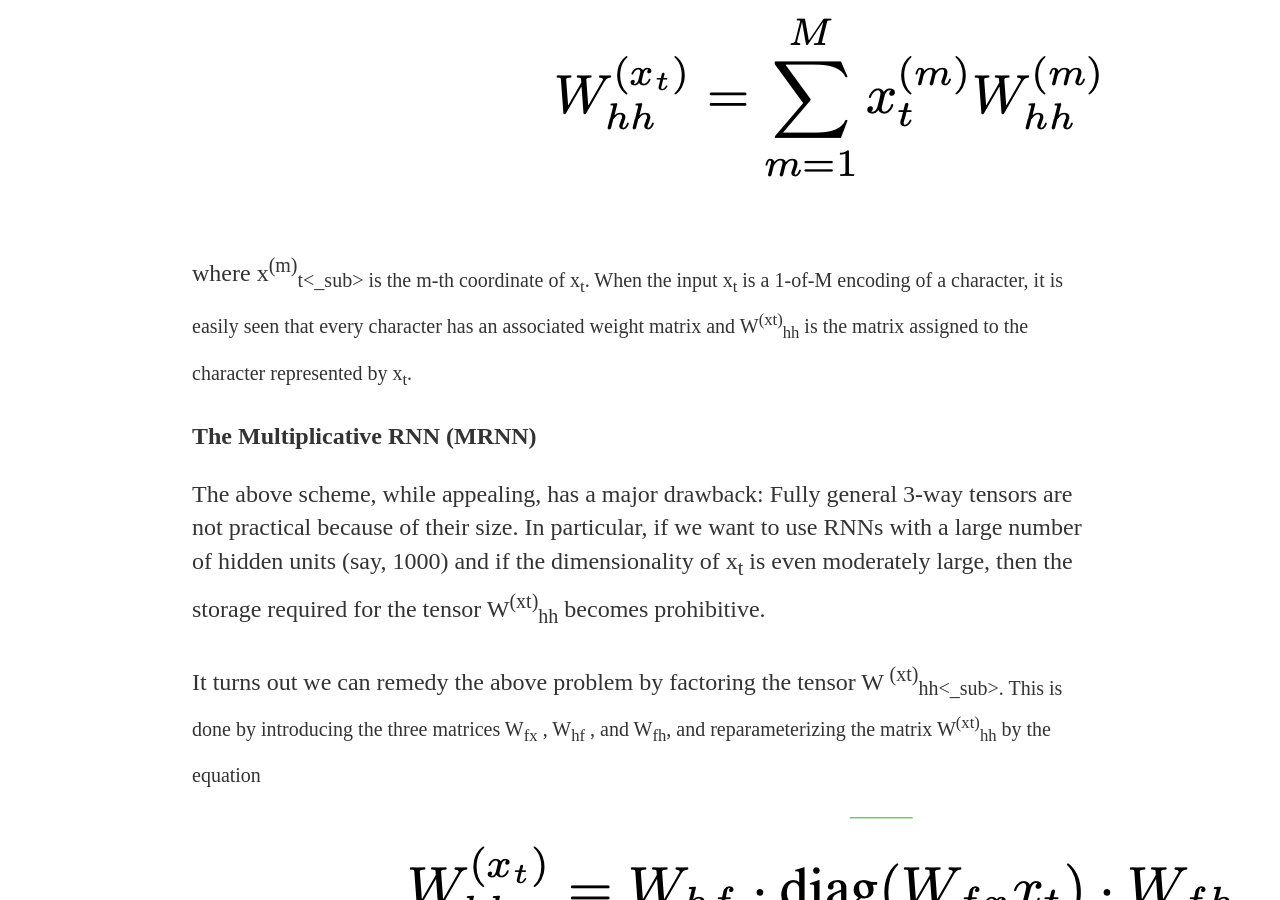
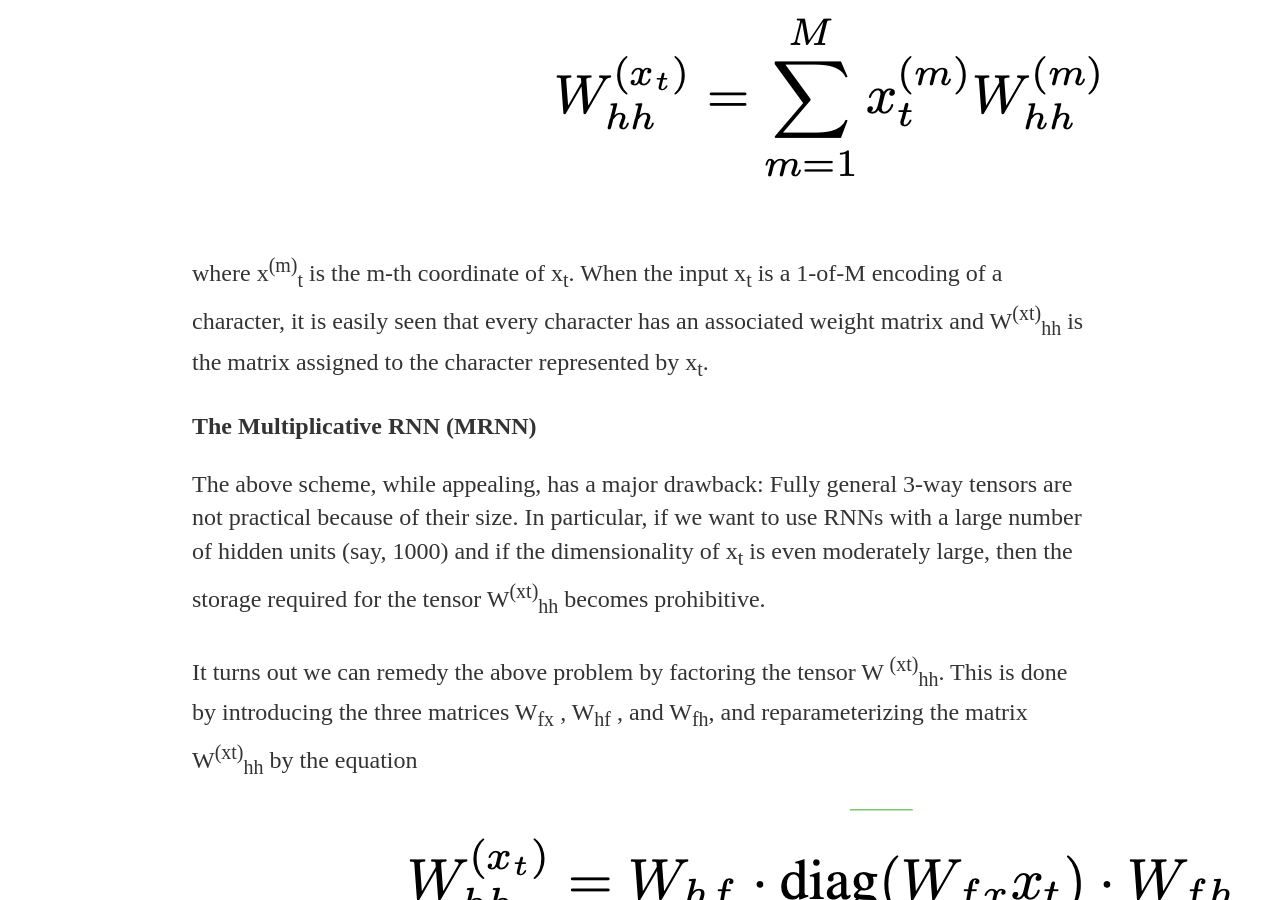
Before and after one commit to kumarUjjawal/kumarUjjawal.github.io, a Jekyll site: the page built from _posts/2019-10-18-genRNN.md, in a window 1280 px wide and 900 px high, scrolled down 1624 px. Built offline with Jekyll 4.4.1, drawn with Linux system fonts in a browser that asks for light colours.

Commit message:
Update 2019-10-18-genRNN.md

```diff
--- a/_posts/2019-10-18-genRNN.md
+++ b/_posts/2019-10-18-genRNN.md
@@ -21,14 +21,14 @@ It is natural to define W<sup>(xt)</sup><sub>hh</sub> using a tensor. If we stor
 
 ![an image alt text]({{ site.baseurl }}/images/l2.png "an image title")
 
-where x<sup>(m)</sup><sub>t<_sub> is the m-th coordinate of x<sub>t</sub>. When the input x<sub>t</sub> is a 1-of-M encoding of a character, it is easily seen that every character has an associated weight matrix and W<sup>(xt)</sup><sub>hh</sub> is the matrix assigned to the character represented by x<sub>t</sub>.
+where x<sup>(m)</sup><sub>t</sub> is the m-th coordinate of x<sub>t</sub>. When the input x<sub>t</sub> is a 1-of-M encoding of a character, it is easily seen that every character has an associated weight matrix and W<sup>(xt)</sup><sub>hh</sub> is the matrix assigned to the character represented by x<sub>t</sub>.
 
 
 **The Multiplicative RNN (MRNN)**
 
 The above scheme, while appealing, has a major drawback: Fully general 3-way tensors are not practical because of their size. In particular, if we want to use RNNs with a large number of hidden units (say, 1000) and if the dimensionality of x<sub>t</sub> is even moderately large, then the storage required for the tensor W<sup>(xt)</sup><sub>hh</sub> becomes prohibitive.
 
-It turns out we can remedy the above problem by factoring the tensor W <sup>(xt)</sup><sub>hh<_sub>. This is done by introducing the three matrices W<sub>fx</sub> , W<sub>hf</sub> , and W<sub>fh</sub>, and reparameterizing the matrix W<sup>(xt)</sup><sub>hh</sub> by the equation
+It turns out we can remedy the above problem by factoring the tensor W <sup>(xt)</sup><sub>hh</sub>. This is done by introducing the three matrices W<sub>fx</sub> , W<sub>hf</sub> , and W<sub>fh</sub>, and reparameterizing the matrix W<sup>(xt)</sup><sub>hh</sub> by the equation
 
 ![an image alt text]({{ site.baseurl }}/images/l3.png "an image title")
 
```
